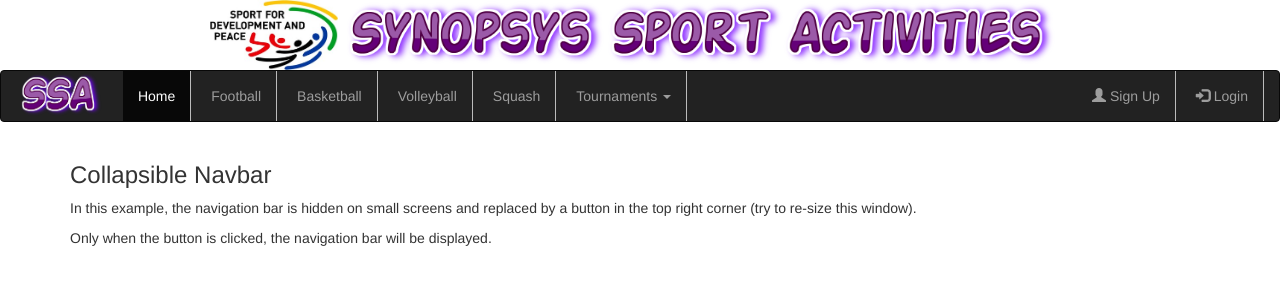
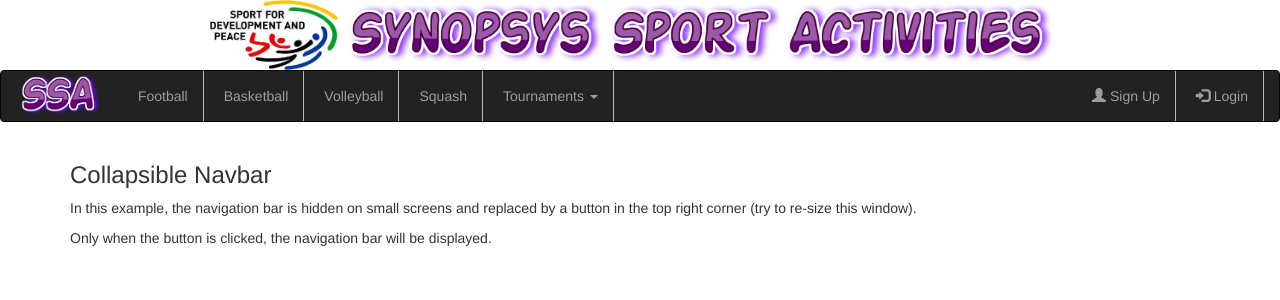
Before and after one commit to haykm/SSA, a PHP site: page /nav_bar.php in a window 1280 px wide. Shown: the top 300 px of the page. Run offline with PHP 8.4, Linux system fonts and the light colour scheme; some libraries are stand-ins or nearby versions.

Commit message:
removed some part

```diff
--- a/nav_bar.php
+++ b/nav_bar.php
@@ -13,7 +13,7 @@
 </head>
 <body>
 <div id="logo">
-    <img src="./resource/img/logo1.jpg" >
+    <img src="./resource/img/logo1.jpg"  >
 
     <img src="./resource/img/big_logo1.png" id="long_logo">
 </div>
@@ -32,7 +32,7 @@
         </div>
         <div class="collapse navbar-collapse" id="myNavbar">
           <ul class="nav navbar-nav">
-            <li class="active"><a href="#">Home</a></li>
+            <!--<li class="active"><a href="#">Home</a></li>-->
 <!--            <li class="dropdown">
               <a class="dropdown-toggle" data-toggle="dropdown" href="#">Page 1 <span class="caret"></span></a>
               <ul class="dropdown-menu">
```
